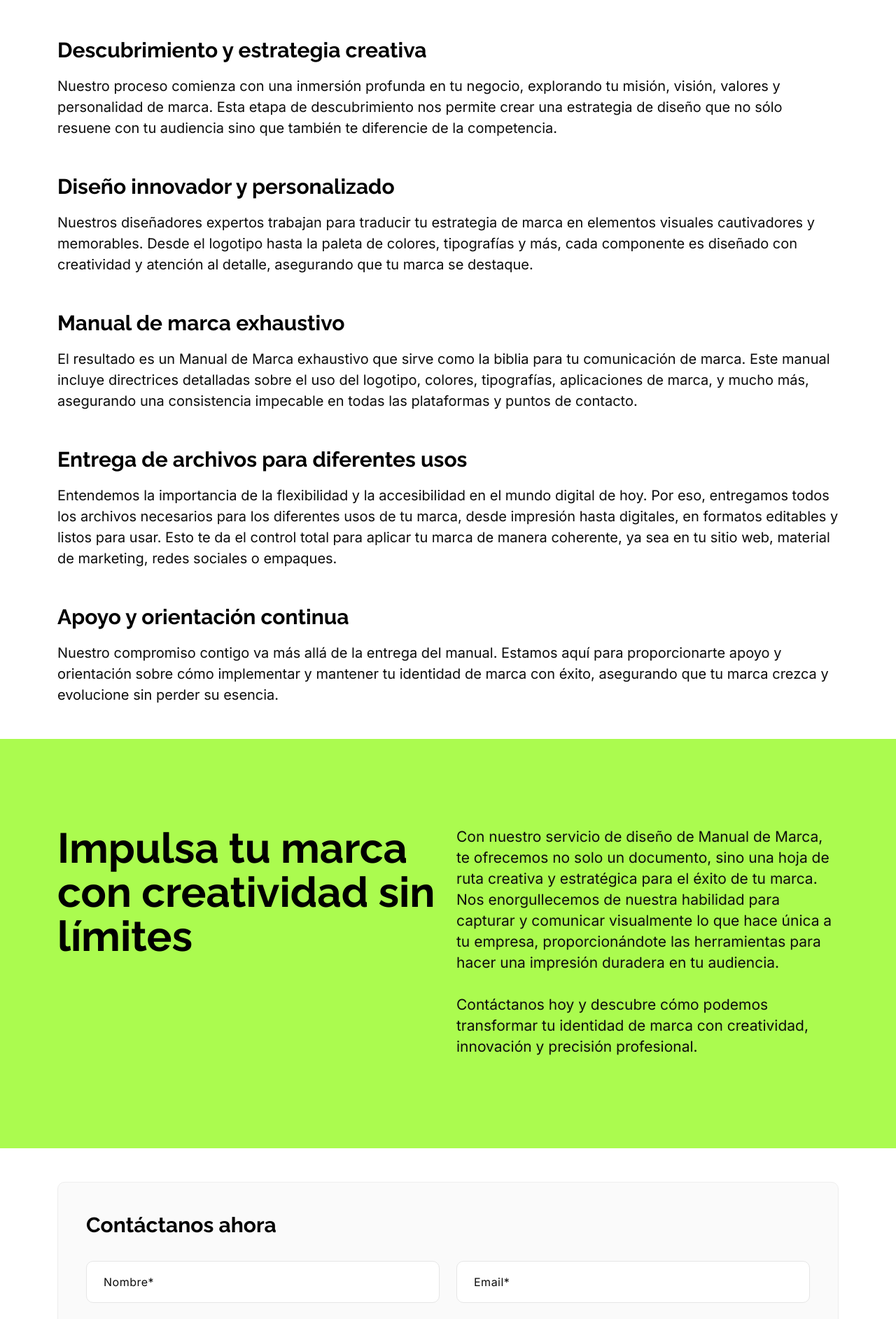
After one commit to agenciarubikcom/agenciarubik, a PHP site: page /es/manual-de-marca.php in a window 1280 px wide. The commit adds this page. Shown: the part 1219-3104 px from the top of the page at 70% size. Run offline with PHP 8.4, Linux system fonts and the light colour scheme.

Commit message:
Nuevos servicios

```diff
--- a/en/graphic-design.php
+++ b/en/graphic-design.php
@@ -2,7 +2,7 @@
 $URLTitleES = "es/diseno-grafico";
 $URLTitleEN = "en/graphic-design";
 $URLLink = "en/graphic-design";
-$Description = "Análisis y diseño de pruebas que transforman tu visión en experiencias impecables";
+$Description = "Transform your ideas into stunning designs with our professional graphic design service.";
 include '../header.php';
 include 'nav.php';
 ?>
--- a/es/diseno-grafico.php
+++ b/es/diseno-grafico.php
@@ -2,7 +2,7 @@
 $URLTitleES = "es/diseno-grafico";
 $URLTitleEN = "en/graphic-design";
 $URLLink = "es/diseno-grafico";
-$Description = "Análisis y diseño de pruebas que transforman tu visión en experiencias impecables";
+$Description = "Transforma tus ideas en impresionantes diseños con nuestro servicio de diseño gráfico profesional.";
 include '../header.php';
 include 'nav.php';
 ?>
--- /dev/null
+++ b/es/manual-de-marca.php
@@ -0,0 +1,98 @@
+<?php
+$URLTitleES = "es/manual-de-marca";
+$URLTitleEN = "en/brand-manual";
+$URLLink = "es/manual-de-marca";
+$Description = "Creamos guías completas y personalizadas que reflejan la identidad única de tu empresa, asegurando consistencia en todos tus elementos visuales y comunicativos.";
+include '../header.php';
+include 'nav.php';
+?>
+
+<div class="agenciarubik-breadcrumb">
+  <div class="container">
+    <h1 class="post__title">Manual de Marca</h1>
+    <nav class="breadcrumbs">
+      <ul>
+        <li aria-current="page">Diseño</li>
+      </ul>
+    </nav>
+  </div>
+</div>
+
+<div class="section agenciarubik-section-padding2">
+<div class="container">
+  <div class="row align-items-center">
+  <div class="col-lg-12">
+      <div class="agenciarubik-section-title center w-large">
+      <h2 class="rt-mb-20">Transforma tu identidad con nuestro diseño creativo</h2>
+      <p>En el corazón de cada negocio exitoso se encuentra una marca distintiva y memorable. Nuestro servicio de diseño de Manual de Marca no solo captura la esencia de tu empresa, sino que también la eleva, proporcionándole las herramientas necesarias para comunicar tu identidad de manera coherente y profesional.</p>
+      </div>
+    </div>
+    <div class="col-lg-6">
+    <p>A través de un enfoque creativo y personalizado, desarrollamos manuales de marca que son tanto inspiradores como funcionales, garantizando que cada aspecto de tu comunicación refleje lo mejor de tu negocio. Aquí te explicamos cómo lo hacemos.</p>
+    </div>
+    <div class="col-lg-6">
+      <div class="agenciarubik-v3-thumb p-5">
+        <img src="https://agenciarubik.com/assets/images/manual-de-marca.svg" title="Manual de Marca" alt="Manual de Marca">
+      </div>
+    </div>
+
+  </div>
+</div>
+</div>
+<div class="section agenciarubik-section-padding2">
+  <div class="container">
+    <div class="agenciarubik-team-skill d-grid gap-5">
+      <div class="agenciarubik-team-skill">
+        <h3>Descubrimiento y estrategia creativa</h3>
+        <p>Nuestro proceso comienza con una inmersión profunda en tu negocio, explorando tu misión, visión, valores y personalidad de marca. Esta etapa de descubrimiento nos permite crear una estrategia de diseño que no sólo resuene con tu audiencia sino que también te diferencie de la competencia.</p>
+      </div>
+      <div class="agenciarubik-team-skill">
+        <h3>Diseño innovador y personalizado</h3>
+        <p>Nuestros diseñadores expertos trabajan para traducir tu estrategia de marca en elementos visuales cautivadores y memorables. Desde el logotipo hasta la paleta de colores, tipografías y más, cada componente es diseñado con creatividad y atención al detalle, asegurando que tu marca se destaque.</p>
+      </div>
+      <div class="agenciarubik-team-skill">
+        <h3>Manual de marca exhaustivo</h3>
+        <p>El resultado es un Manual de Marca exhaustivo que sirve como la biblia para tu comunicación de marca. Este manual incluye directrices detalladas sobre el uso del logotipo, colores, tipografías, aplicaciones de marca, y mucho más, asegurando una consistencia impecable en todas las plataformas y puntos de contacto.</p>
+      </div>
+
+      <div class="agenciarubik-team-skill">
+        <h3>Entrega de archivos para diferentes usos</h3>
+        <p>Entendemos la importancia de la flexibilidad y la accesibilidad en el mundo digital de hoy. Por eso, entregamos todos los archivos necesarios para los diferentes usos de tu marca, desde impresión hasta digitales, en formatos editables y listos para usar. Esto te da el control total para aplicar tu marca de manera coherente, ya sea en tu sitio web, material de marketing, redes sociales o empaques.</p>
+      </div>
+
+      <div class="agenciarubik-team-skill">
+        <h3>Apoyo y orientación continua</h3>
+        <p>Nuestro compromiso contigo va más allá de la entrega del manual. Estamos aquí para proporcionarte apoyo y orientación sobre cómo implementar y mantener tu identidad de marca con éxito, asegurando que tu marca crezca y evolucione sin perder su esencia.</p>
+      </div>
+
+
+    </div>
+  </div>
+</div>
+
+<div class="section agenciarubik-section-padding mt-5" style="background-color:#ABFB4F;">
+    <div class="container">
+      <div class="row">
+        <div class="col-lg-6">
+          <div class="agenciarubik-default-content cta dark">
+            <h2>Impulsa tu marca con creatividad sin límites</h2>
+          </div>
+        </div>
+        <div class="col-lg-6 d-flex align-items-center dark">
+          <p>Con nuestro servicio de diseño de Manual de Marca, te ofrecemos no solo un documento, sino una hoja de ruta creativa y estratégica para el éxito de tu marca. Nos enorgullecemos de nuestra habilidad para capturar y comunicar visualmente lo que hace única a tu empresa, proporcionándote las herramientas para hacer una impresión duradera en tu audiencia.<br><br>Contáctanos hoy y descubre cómo podemos transformar tu identidad de marca con creatividad, innovación y precisión profesional.</p>
+        </div>
+      </div>
+    </div>
+  </div>
+
+<div class="section my-5">
+  <div class="container">
+    <div class="row">
+      <div class="col-lg-12">
+        <?php include '../formcontact.php'; ?>
+      </div>
+    </div>
+  </div>
+</div>
+
+<?php include "../footer.php" ?>
```
Also changed, not shown: en/brand-manual.php (added, +98 -0 lines).
